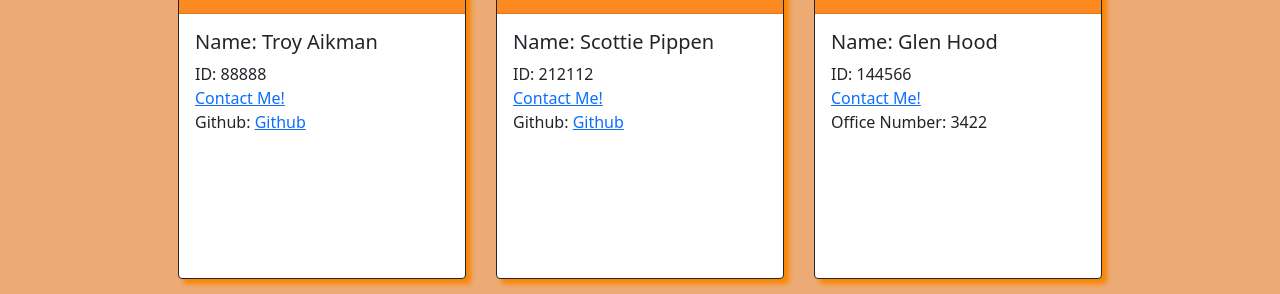
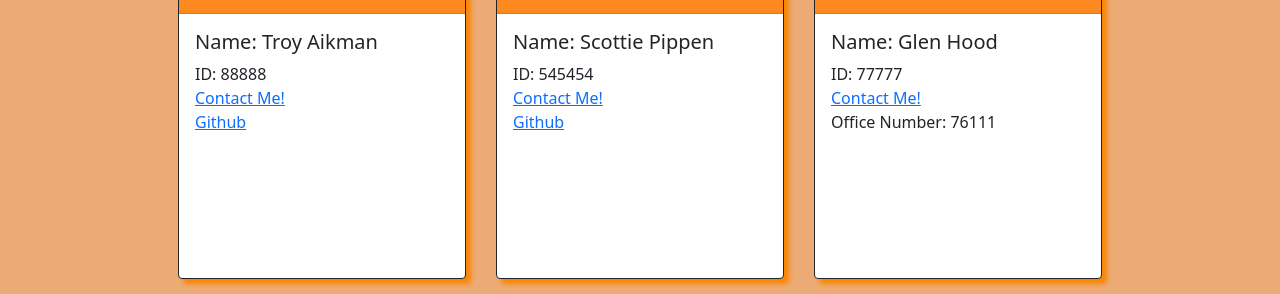
Before and after one commit to glenhood/Employee-OOP, a website: page output/index.html in a window 1280 px wide. Shown: the part 173-467 px from the top of the page. Drawn offline with nearby package versions, Linux system fonts and the light colour scheme.

Commit message:
adjusted final HTML

```diff
--- a/output/index.html
+++ b/output/index.html
@@ -16,20 +16,20 @@
     <div class="card-header"><h3>Engineer</h3></div>
     <div class="card-body text-dark">
     <h5 class="card-title"> Name: Troy Aikman</h5>
-    <p class="card-text"> ID: 88888<br><a href="mailto:troy@superbowlcahmp.com">Contact Me!</a><br> Github: <a href=https://github.com/glenhood>Github</a></p>
+    <p class="card-text"> ID: 88888<br><a href="mailto:troy@superbowlchamp.com">Contact Me!</a><br><a href=https://github.com/glenhood>Github</a></p>
     </div>
 </div><div class="card border-dark mb-3" style="max-width: 18rem;">
     <div class="card-header"><h3>Engineer</h3></div>
     <div class="card-body text-dark">
     <h5 class="card-title"> Name: Scottie Pippen</h5>
-    <p class="card-text"> ID: 212112<br><a href="mailto:scottie@chicagobulls.com">Contact Me!</a><br> Github: <a href=https://github.com/glenhood>Github</a></p>
+    <p class="card-text"> ID: 545454<br><a href="mailto:scottie@chicagobulls.com">Contact Me!</a><br><a href=https://github.com/glenhood>Github</a></p>
     </div>
 </div>
     <div class="card border-dark mb-3" style="max-width: 18rem;">
     <div class="card-header"><h3>Manager</h3></div>
     <div class="card-body text-dark">
     <h5 class="card-title">Name: Glen Hood</h5>
-    <p class="card-text">ID: 144566<br><a href="mailto:glenhoodatx@gmail.com">Contact Me!</a><br> Office Number: 3422</p>
+    <p class="card-text">ID: 77777<br><a href="mailto:glenhoodatx@gmail.com">Contact Me!</a><br> Office Number: 76111</p>
     </div>
 </div>
     <div class="card border-dark mb-3" style="max-width: 18rem;">
```
